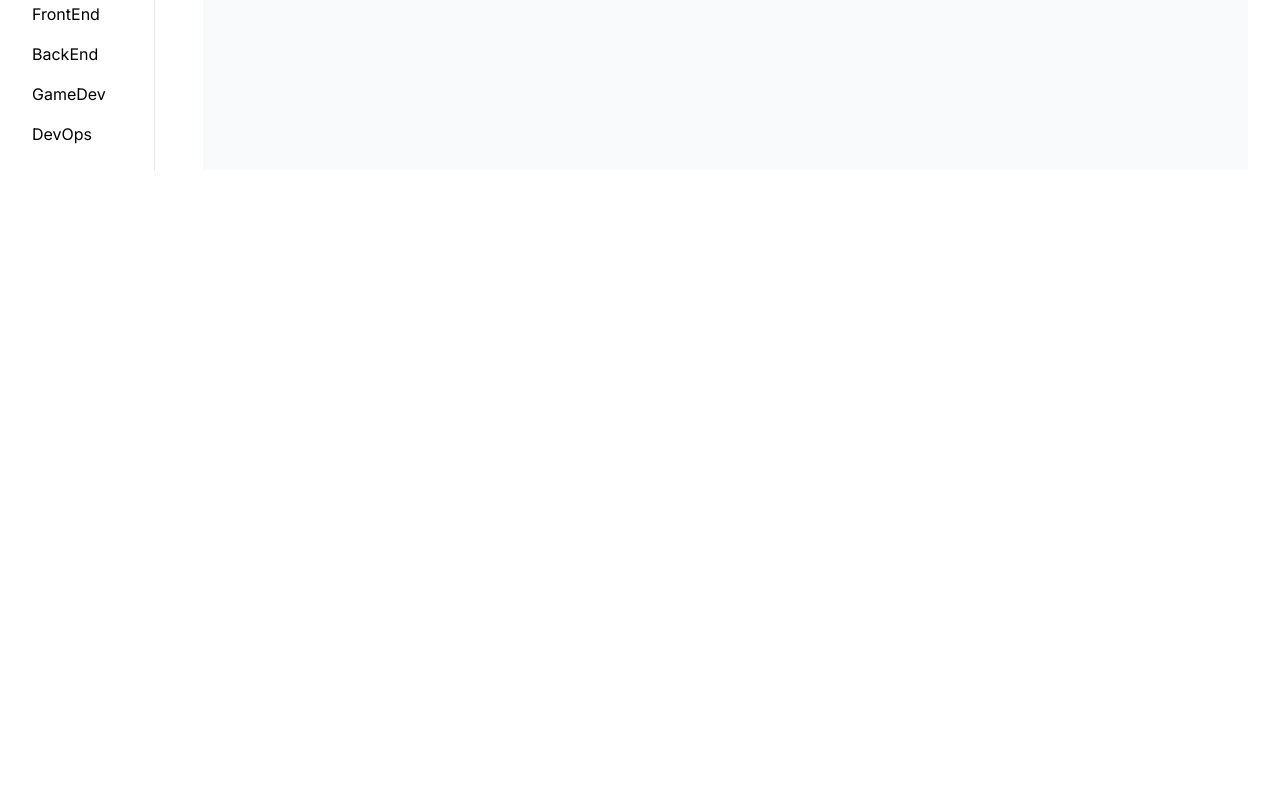
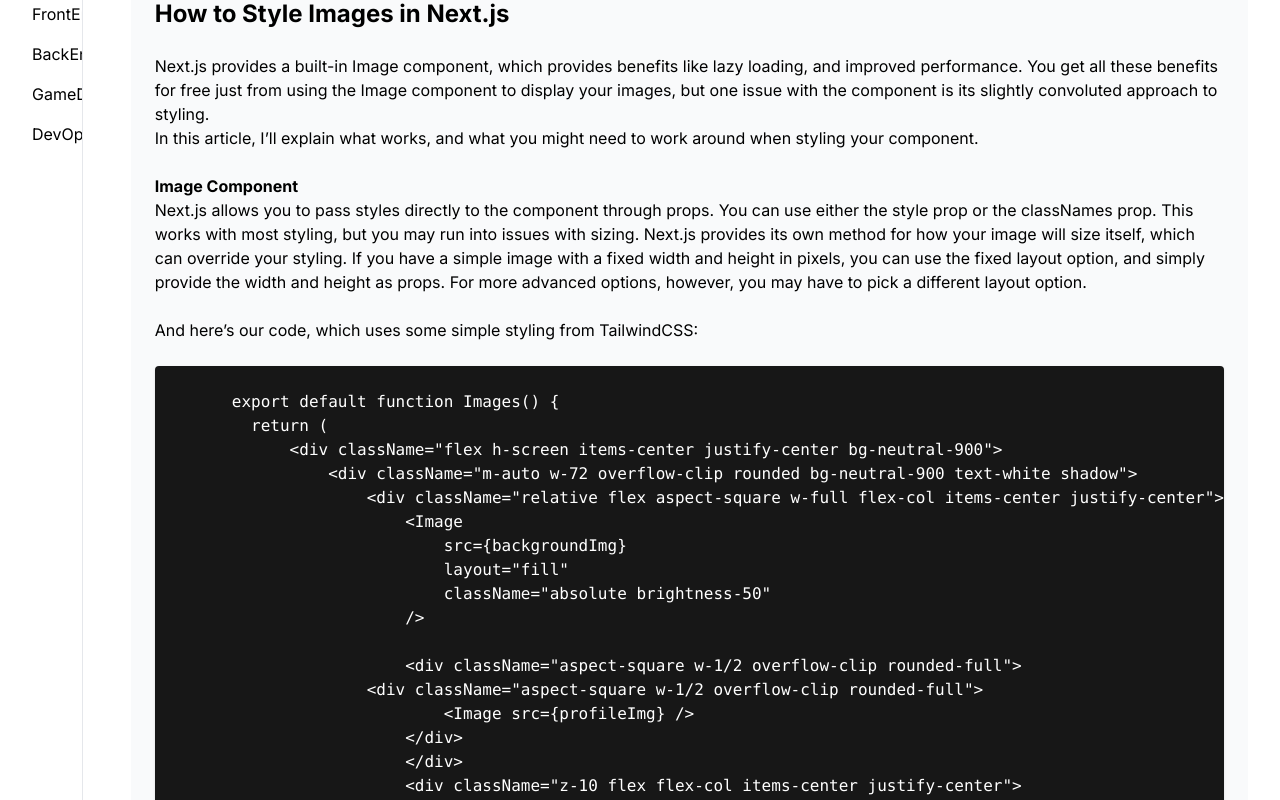
Before and after one commit to vdmitx/pholiant, a Next.js app: page /frontend in a window 1280 px wide. Shown: the part 360-1160 px from the top of the page. Before the commit the page ends 800 px from the top, so only its background shows below. Built offline with nearby package versions, Linux system fonts and the light colour scheme.

Commit message:
frontend articles

```diff
--- a/app/(company)/about/page.tsx
+++ b/app/(company)/about/page.tsx
@@ -5,7 +5,9 @@ export default async function Page() {
 
   return (
     <div>
-      <h1 className='text-3xl font-bold'>About</h1>
+      <h1 className='text-1xl font-bold'>Who we are?</h1>
+      <p>Hey, we are a full-stack developers from the many contries, with a passion for ReactJS.</p>
+      <p>We are an enthusiastic and hardworking developer, driven by a desire to learn and explore ideas.</p>
     </div>
   )
 }
--- a/app/(company)/frontend/page.tsx
+++ b/app/(company)/frontend/page.tsx
@@ -1,4 +1,8 @@
 import { delay } from '@/lib/utils'
+// npm i react-syntax-highlighter
+// npm install prismjs
+// import { Prism as SyntaxHighlighter } from 'react-syntax-highlighter';
+// import { dark } from 'react-syntax-highlighter/dist/esm/styles/prism';
 
 export default async function Page() {
   await delay(1000)
@@ -6,6 +10,58 @@ export default async function Page() {
   return (
     <div>
       <h1 className='text-3xl font-bold'>FrontEnd</h1>
+      <br />
+      <h2 className='text-2xl font-bold'>How to import images in Next.js</h2>
+      <br />
+      <h2 className='text-2xl font-bold'>How to Style Images in Next.js</h2>
+      <br />
+      <p>Next.js provides a built-in Image component, which provides benefits like lazy loading,
+        and improved performance. You get all these benefits for free just from using the Image
+        component to display your images, but one issue with the component is its slightly convoluted
+        approach to styling.</p>
+      <p>In this article, I’ll explain what works, and what you might need to work around when styling
+        your component.</p>
+      <br />
+      <h2 className='text-1xl font-bold'>Image Component</h2>
+      <p>Next.js allows you to pass styles directly to the component through props.
+        You can use either the style prop or the classNames prop. This works with most styling,
+        but you may run into issues with sizing. Next.js provides its own method for how your
+        image will size itself, which can override your styling. If you have a simple image with
+        a fixed width and height in pixels, you can use the fixed layout option, and simply provide
+        the width and height as props. For more advanced options, however, you may have to pick a
+        different layout option.</p>
+      <br />
+      <p>And here’s our code, which uses some simple styling from TailwindCSS:</p>
+      <br />
+
+      <pre className='overflow-clip rounded bg-neutral-900 text-white shadow'>{`
+        export default function Images() {
+          return (
+              <div className="flex h-screen items-center justify-center bg-neutral-900">
+                  <div className="m-auto w-72 overflow-clip rounded bg-neutral-900 text-white shadow">
+                      <div className="relative flex aspect-square w-full flex-col items-center justify-center">
+                          <Image
+                              src={backgroundImg}
+                              layout="fill"
+                              className="absolute brightness-50"
+                          />
+
+                          <div className="aspect-square w-1/2 overflow-clip rounded-full">
+                      <div className="aspect-square w-1/2 overflow-clip rounded-full">
+                              <Image src={profileImg} />
+                          </div>
+                          </div>
+                          <div className="z-10 flex flex-col items-center justify-center">
+                              <div className="font-bold">Omari Thompson-Edwards</div>
+                              <div>React Developer</div>
+                          </div>
+                      </div>
+                  </div>
+              </div>
+          );
+      }
+      `}</pre>
     </div>
+
   )
 }
--- a/app/layout.tsx
+++ b/app/layout.tsx
@@ -23,9 +23,9 @@ export default function RootLayout({
         <header className='bg-gray-50 py-10'>
           <nav className='container'>
             <ul className='flex gap-6 text-sm font-medium uppercase tracking-wider text-gray-500'>
-              <Image src={logo} width={50} height={70} alt="logo"/>
+                <Link href='/'><Image className='rounded' src={logo} width={50} height={70} alt="logo"/></Link>
               <li>
-                <Link href='/'>Home (First Template)</Link>
+                <Link href='/'>Home</Link>
               </li>
               <li>
                 <Link href='/about'>About</Link>
--- a/package.json
+++ b/package.json
@@ -12,8 +12,10 @@
     "antd": "^5.11.5",
     "framer-motion": "^10.16.5",
     "next": "14.0.3",
+    "prismjs": "^1.29.0",
     "react": "^18",
-    "react-dom": "^18"
+    "react-dom": "^18",
+    "react-syntax-highlighter": "^15.5.0"
   },
   "devDependencies": {
     "@types/node": "^20",
```
Also changed, not shown: 1 other file (tests, documents, lock files or other folders).
